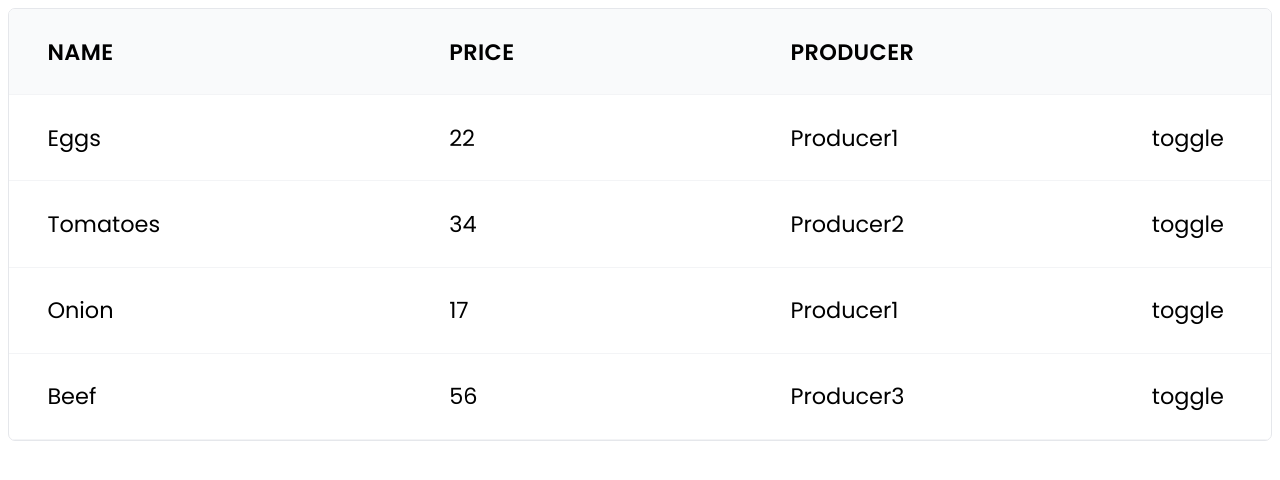
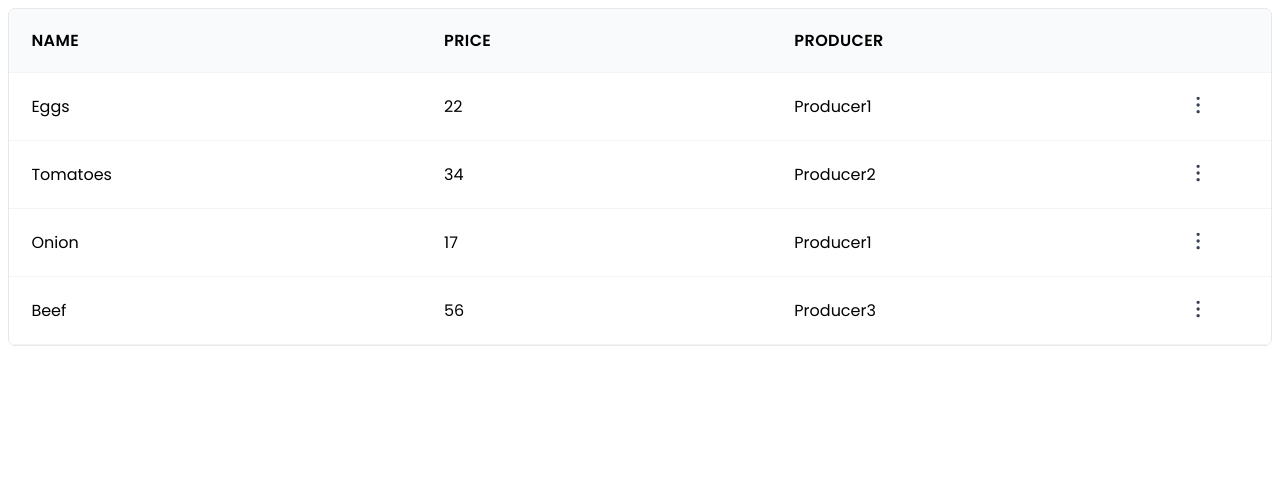
Before and after one commit to StasStone/esl-system, a React (Vite) app: page / in a window 1280 px wide. Shown: the top 480 px of the page. Built offline with nearby package versions, Linux system fonts and the light colour scheme; a web font is replaced by a local one.

Commit message:
feat: implement custom hook for menu toggling

```diff
--- a/src/components/ActionsMenu.css
+++ b/src/components/ActionsMenu.css
@@ -1,9 +1,39 @@
 .menu-container {
-  border: 1px solid var(--color-grey-0);
+  border: 1px solid var(--color-grey-100);
+  background-color: var(--color-grey-0);
   border-radius: 7px;
   padding: 0.6rem;
   display: flex;
   flex-direction: column;
   justify-content: center;
-  gap: 0.2rem;
+  gap: 0.4rem;
+  position: absolute;
+  button {
+    background: none;
+    border: none;
+    & svg {
+      width: 1.2rem;
+      height: 1.2rem;
+    }
+  }
 }
+
+.menu-toggle {
+  background: none;
+  border: none;
+  padding: 0.4rem;
+  border-radius: var(--border-radius-sm);
+  transform: translateX(0.8rem);
+  transition: all 0.2s;
+
+  &:hover {
+    background-color: var(--color-grey-100);
+    cursor: pointer;
+  }
+
+  & svg {
+    width: 2em;
+    height: 2rem;
+    color: var(--color-grey-700);
+  }
+}
--- a/src/components/ActionsMenu.tsx
+++ b/src/components/ActionsMenu.tsx
@@ -1,36 +1,65 @@
 import { createContext, ReactNode, useContext, useState } from 'react'
+import { HiEllipsisVertical } from 'react-icons/hi2'
+import './ActionsMenu.css'
+import { Position } from '../models/position'
+import usePosition from '../hooks/usePosition'
 
 type MenuContextType = {
   openId: number
   open: (id: number) => void
   close: () => void
+  handleSetPosition: (position: Position) => void
+  position: Position | null
 }
 
 const MenuContext = createContext<MenuContextType | undefined>(undefined)
 
 export default function ActionsMenu({ children }: { children: ReactNode }) {
-  const [openId, setOpenId] = useState(-1)
+  const [openId, setOpenId] = useState<number>(-1)
+  const [position, setPosition] = useState<Position | null>(null)
 
   const open = (id: number) => setOpenId(id)
 
   const close = () => setOpenId(-1)
 
+  const handleSetPosition = (position: Position): void => {
+    setPosition(position)
+  }
+
   return (
-    <MenuContext.Provider value={{ openId, open, close }}>
+    <MenuContext.Provider
+      value={{ openId, open, close, handleSetPosition, position }}
+    >
       <div>{children}</div>
     </MenuContext.Provider>
   )
 }
 
 function ActionsMenuToggle({ id }: { id: number }) {
-  const { open } = useContext(MenuContext)!
+  const { open, close, openId, handleSetPosition } = useContext(MenuContext)!
 
   function handleClick(e: any) {
-    open(id)
-    console.log(e.target.closest)
+    e.stopPropagation()
+    const rect = e.target.closest('button').getBoundingClientRect()
+    const { bottom, right } = rect
+    const position: Position = {
+      x: right + 10,
+      y: bottom - 30
+    }
+
+    if (openId !== id) {
+      handleSetPosition(position)
+      open(id)
+    } else {
+      close()
+    }
   }
 
-  return <div onClick={handleClick}>toggle</div>
+  return (
+    <button className="menu-toggle" onClick={handleClick}>
+      <HiEllipsisVertical />
+    </button>
+  )
 }
 
 function ActionsMenuBody({
@@ -40,10 +69,15 @@ function ActionsMenuBody({
   children: ReactNode
   id: number
 }) {
-  const { openId } = useContext(MenuContext)!
+  const { openId, position } = useContext(MenuContext)!
+  const ref = usePosition(openId, id, position)
 
   if (!id || id !== openId) return null
-  return <div className="menu-container">{children}</div>
+  return (
+    <div ref={ref} className="menu-container">
+      {children}
+    </div>
+  )
 }
 
 ActionsMenu.Body = ActionsMenuBody
--- a/src/components/Table.css
+++ b/src/components/Table.css
@@ -2,7 +2,7 @@
   display: flex;
   flex-direction: column;
   border: 1px solid var(--color-grey-200);
-  font-size: 1.4rem;
+  font-size: 1rem;
   background-color: var(--color-grey-0);
   border-radius: 7px;
   overflow: hidden;
--- a/src/components/TableHeader.css
+++ b/src/components/TableHeader.css
@@ -4,7 +4,7 @@
   column-gap: 2.4rem;
   justify-content: space-around;
   text-transform: uppercase;
-  padding: 1.6rem 2.4rem;
+  padding: 1.2rem 1.4rem;
   font-weight: 600;
   letter-spacing: 0.4px;
   background-color: var(--color-grey-50);
--- a/src/components/TableRow.css
+++ b/src/components/TableRow.css
@@ -1,7 +1,7 @@
 .row {
   display: grid;
   grid-template-columns: 3.6fr 3fr 3.2fr 0.8fr;
-  padding: 1.6rem 2.4rem;
+  padding: 0.6rem 1.4rem;
   column-gap: 2.4rem;
   align-items: center;
   transition: none;
--- a/src/components/TableRow.tsx
+++ b/src/components/TableRow.tsx
@@ -1,6 +1,7 @@
 import { Product } from '../models/product'
 import ActionsMenu from './ActionsMenu'
 import './TableRow.css'
+import { HiPencil, HiTrash } from 'react-icons/hi2'
 
 export default function TableRow({ product }: { product: Product }) {
   const { name, price, producer } = product
@@ -15,8 +16,12 @@ export default function TableRow({ product }: { product: Product }) {
           <ActionsMenu.Toggle id={product.id} />
         </div>
         <ActionsMenu.Body id={product.id}>
-          <button>Delete</button>
-          <button>Edit</button>
+          <button>
+            <HiTrash />
+          </button>
+          <button>
+            <HiPencil />
+          </button>
         </ActionsMenu.Body>
       </ActionsMenu>
     </div>
--- /dev/null
+++ b/src/hooks/usePosition.ts
@@ -0,0 +1,21 @@
+import { useEffect, useRef } from 'react'
+import { Position } from '../models/position'
+
+export default function usePosition(
+  openId: number,
+  id: number,
+  position: Position | null
+) {
+  const ref = useRef<HTMLDivElement | null>(null)
+
+  useEffect(() => {
+    if (openId === id && ref.current && position) {
+      const { x, y } = position
+      ref.current.style.position = 'absolute'
+      ref.current.style.top = `${y}px`
+      ref.current.style.left = `${x}px`
+    }
+  }, [openId, id])
+
+  return ref
+}
--- /dev/null
+++ b/src/models/position.ts
@@ -0,0 +1,4 @@
+export type Position = {
+  x: number
+  y: number
+}
```
